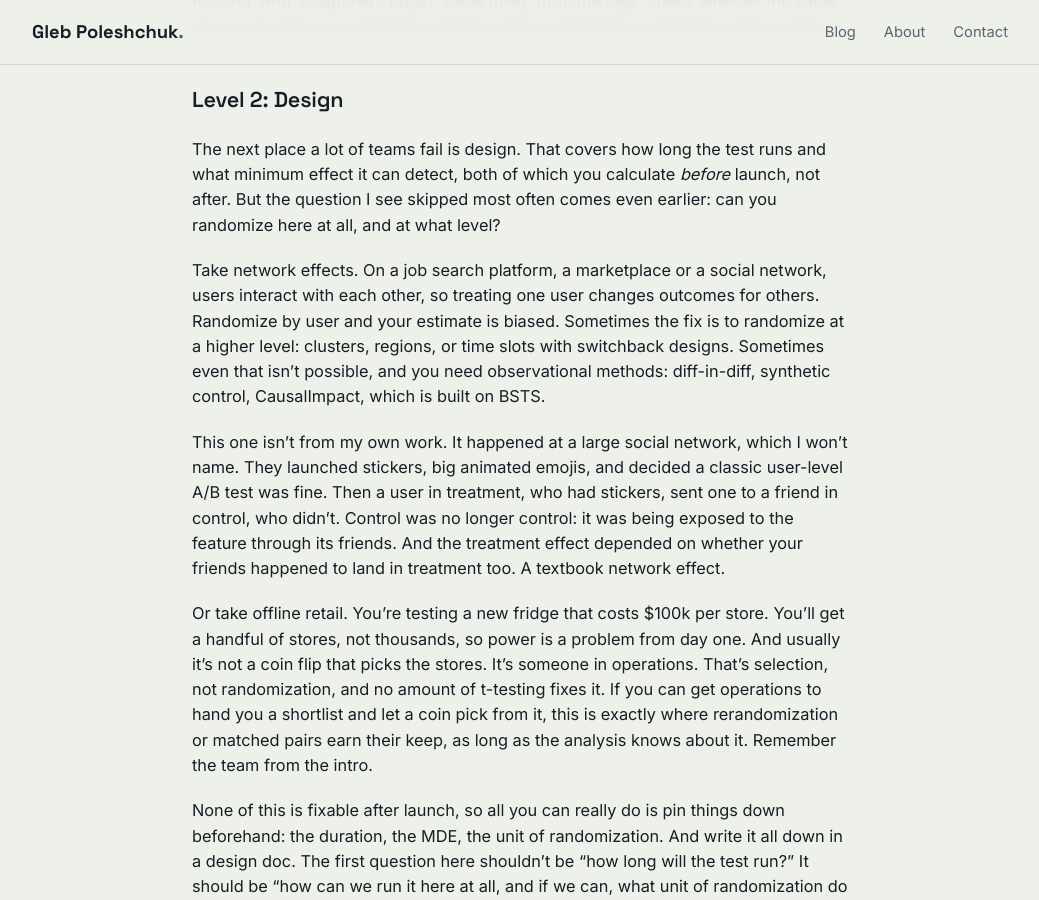
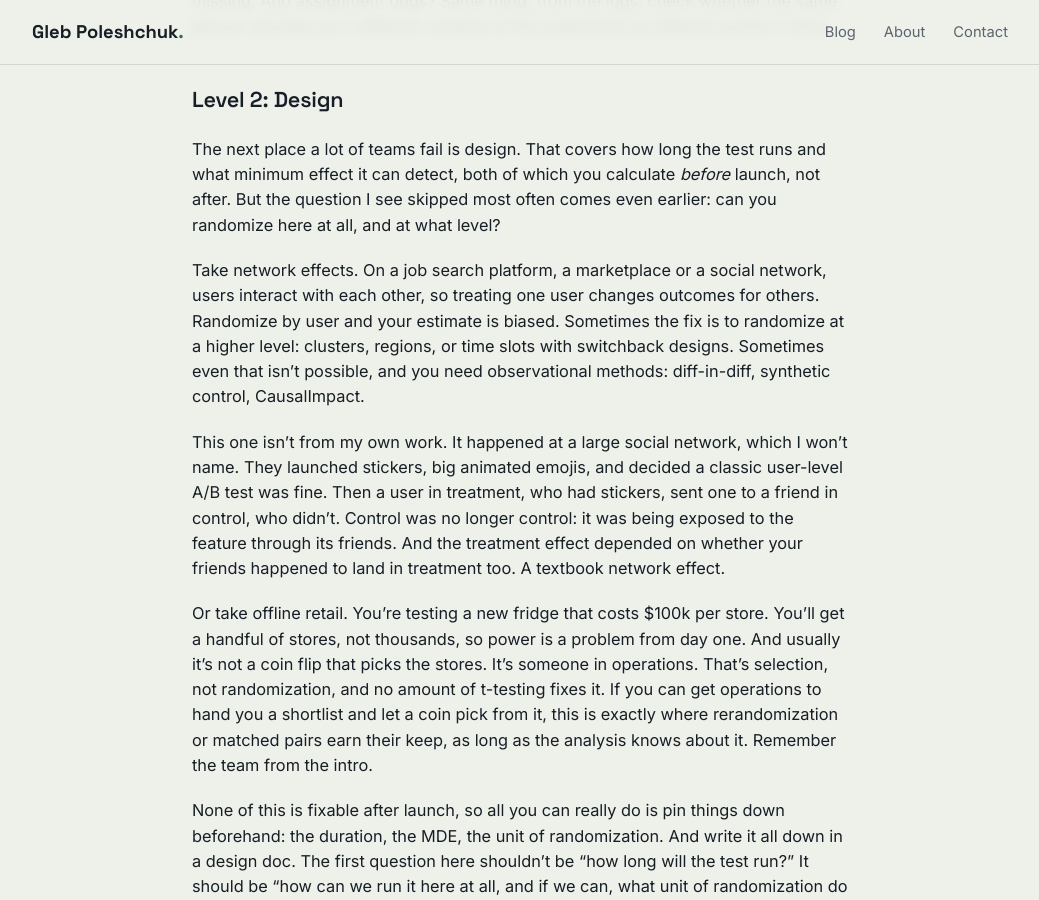
Before and after one commit to TyMerrit/tymerrit.github.io, a Jekyll site: the page built from _posts/2026-10-10-experimentation-hierarchy-of-needs.md, in a window 1280 px wide and 900 px high, scrolled down 3059 px. Shown: the whole window, without its empty margins (120-1159 px from the left). Built offline with Jekyll 4.4.1, drawn with Linux system fonts in a browser that asks for light colours.

Commit message:
Drop BSTS aside from CausalImpact mention
Co-Authored-By: Claude Opus 5.5 <noreply@anthropic.com>

```diff
--- a/_posts/2026-10-10-experimentation-hierarchy-of-needs.md
+++ b/_posts/2026-10-10-experimentation-hierarchy-of-needs.md
@@ -37,7 +37,7 @@ The fix here is boring: checks. For something like SRM, a basic Pearson chi-squa
 
 The next place a lot of teams fail is design. That covers how long the test runs and what minimum effect it can detect, both of which you calculate *before* launch, not after. But the question I see skipped most often comes even earlier: can you randomize here at all, and at what level?
 
-Take network effects. On a job search platform, a marketplace or a social network, users interact with each other, so treating one user changes outcomes for others. Randomize by user and your estimate is biased. Sometimes the fix is to randomize at a higher level: clusters, regions, or time slots with switchback designs. Sometimes even that isn't possible, and you need observational methods: diff-in-diff, synthetic control, CausalImpact, which is built on BSTS.
+Take network effects. On a job search platform, a marketplace or a social network, users interact with each other, so treating one user changes outcomes for others. Randomize by user and your estimate is biased. Sometimes the fix is to randomize at a higher level: clusters, regions, or time slots with switchback designs. Sometimes even that isn't possible, and you need observational methods: diff-in-diff, synthetic control, CausalImpact.
 
 This one isn't from my own work. It happened at a large social network, which I won't name. They launched stickers, big animated emojis, and decided a classic user-level A/B test was fine. Then a user in treatment, who had stickers, sent one to a friend in control, who didn't. Control was no longer control: it was being exposed to the feature through its friends. And the treatment effect depended on whether your friends happened to land in treatment too. A textbook network effect.
 
```
